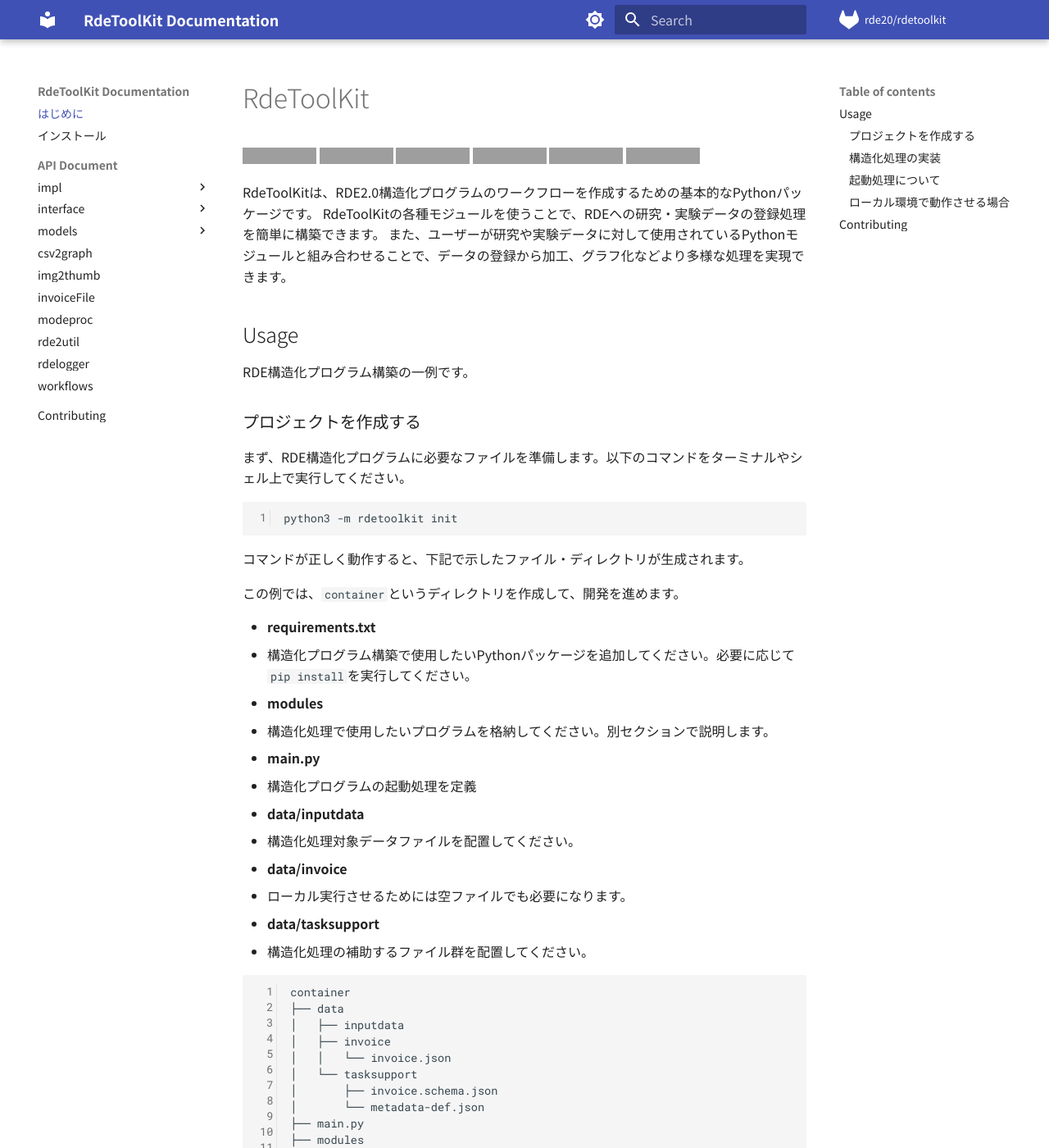
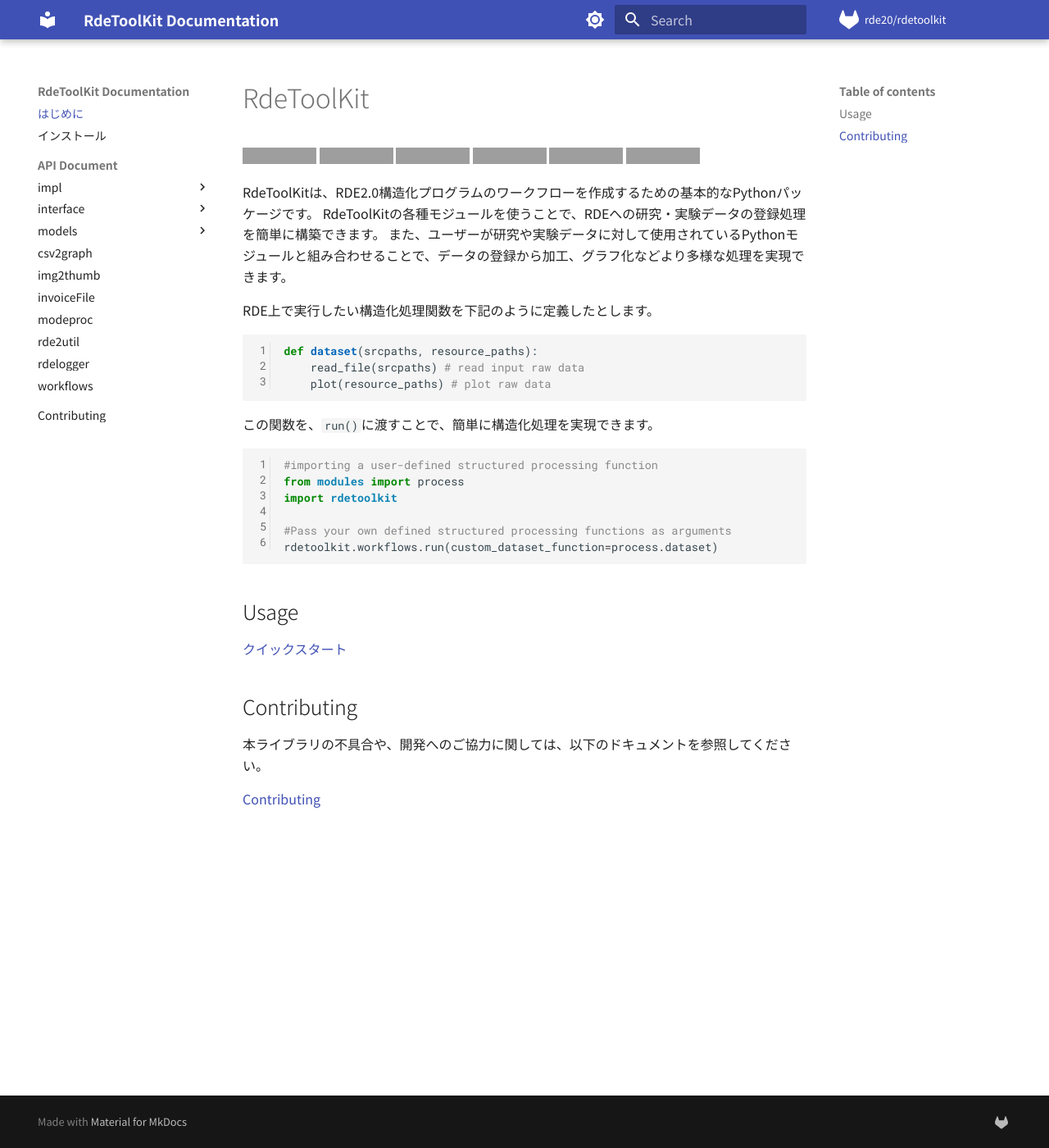
Before and after one commit to nims-dpfc/rdetoolkit, an MkDocs documentation site: the page built from docs/index.md, in a window 1280 px wide and 1400 px high. Shown: the whole window at 82% size. Built offline with MkDocs 1.6.1 and Material for MkDocs 9.7.7, drawn with Linux system fonts in a browser that asks for light colours; some of the changed text lies outside the part shown; grey boxes are pictures that could not be loaded.

Commit message:
added: #28 :books: ドキュメント更新

````diff
--- a/docs/index.md
+++ b/docs/index.md
@@ -12,124 +12,31 @@ RdeToolKitは、RDE2.0構造化プログラムのワークフローを作成す
 RdeToolKitの各種モジュールを使うことで、RDEへの研究・実験データの登録処理を簡単に構築できます。
 また、ユーザーが研究や実験データに対して使用されているPythonモジュールと組み合わせることで、データの登録から加工、グラフ化などより多様な処理を実現できます。
 
-## Usage
+RDE上で実行したい構造化処理関数を下記のように定義したとします。
 
-RDE構造化プログラム構築の一例です。
-
-### プロジェクトを作成する
-
-まず、RDE構造化プログラムに必要なファイルを準備します。以下のコマンドをターミナルやシェル上で実行してください。
-
-```bash
-python3 -m rdetoolkit init
+```python
+def dataset(srcpaths, resource_paths):
+    read_file(srcpaths) # read input raw data
+    plot(resource_paths) # plot raw data
 ```
 
-コマンドが正しく動作すると、下記で示したファイル・ディレクトリが生成されます。
-
-この例では、`container`というディレクトリを作成して、開発を進めます。
-
-- **requirements.txt**
-  - 構造化プログラム構築で使用したいPythonパッケージを追加してください。必要に応じて`pip install`を実行してください。
-- **modules**
-  - 構造化処理で使用したいプログラムを格納してください。別セクションで説明します。
-- **main.py**
-  - 構造化プログラムの起動処理を定義
-- **data/inputdata**
-  - 構造化処理対象データファイルを配置してください。
-- **data/invoice**
-  - ローカル実行させるためには空ファイルでも必要になります。
-- **data/tasksupport**
-  - 構造化処理の補助するファイル群を配置してください。
-
-```shell
-container
-├── data
-│   ├── inputdata
-│   ├── invoice
-│   │   └── invoice.json
-│   └── tasksupport
-│       ├── invoice.schema.json
-│       └── metadata-def.json
-├── main.py
-├── modules
-└── requirements.txt
-```
-
-### 構造化処理の実装
-
-入力データに対してデータ加工・グラフ化・機械学習用のcsvファイルの作成など処理を実行し、RDEへデータを登録できます。下記の書式に従っていただければ、独自の処理をRDEの構造化処理のフローに組み込み込むことが可能です。
-
-`dataset()`は、以下の2つの引数を渡してください。
-
-- srcpaths (RdeInputDirPaths): 処理のための入力リソースへのパス
-- resource_paths (RdeOutputResourcePath): 処理結果を保存するための出力リソースへのパス
+この関数を、`run()`に渡すことで、簡単に構造化処理を実現できます。
 
 ```python
-def dataset(srcpaths: RdeInputDirPaths, resource_paths: RdeOutputResourcePath):
-    ...
-```
-
-今回の例では、`modules`以下に、`def display_messsage()`というダミー処理を定義し、独自の構造化処理を定義したいと思います。`modules/process.py`というファイルを作成します。
-
-```python
-# modules/process.py
-def display_messsage(path):
-    print(f"Test Message!: {path}")
-
-def dataset(srcpaths, resource_paths):
-    display_messsage(srcpaths)
-    display_messsage(resource_paths)
-```
-
-### 起動処理について
-
-続いて、`rdetoolkit.workflow.run()`を使って、起動処理を定義します。起動処理で主に実行処理は、
-
-- 入力ファイルのチェック
-- 入力ファイルとRDE構造化で規定する各種ディレクトリパスを取得する
-- ユーザーごとで定義した具体的な構造化処理を実行
-
-```python
-from modules import process #独自で定義した構造化処理関数
+#importing a user-defined structured processing function
+from modules import process
 import rdetoolkit
 
-#独自で定義した構造化処理関数を引数として渡す
+#Pass your own defined structured processing functions as arguments
 rdetoolkit.workflows.run(custom_dataset_function=process.dataset)
 ```
 
-もし、独自の構造化処理を渡さない場合、以下のように定義してください。
+## Usage
 
-```python
-import rdetoolkit
-
-rdetoolkit.workflows.run()
-```
-
-### ローカル環境で動作させる場合
-
-各自のローカル環境で、デバッグやテスト的にRDEの構造化処理を実行したい場合、`data`ディレクトリに必要な入力データを追加することで、ローカル環境でも実行可能です。ディレクトリ構造は、以下のように、main.pyと同じ階層にdataディレクトリを配置していただければ動作します。
-
-```bash
-container/
-├── main.py
-├── requirements.txt
-├── modules/
-│   ├── process.py
-└── data/
-    ├── inputdata/
-    │   └── <処理したい実験データ>
-    ├── invoice/
-    │   └── invoice.json
-    └── tasksupport/
-        ├── metadata-def.json
-        ├── invoice.schema.json
-        └── invoice.json
-```
+[クイックスタート](usage.md)
 
 ## Contributing
 
-1. Fork it (https://gitlab.nims.go.jp/dpfc/data_registry/rde20/rdetoolkit)
-2. Create your feature branch (`git checkout -b feature/newFeature`)
-3. Commit your changes (`git commit -am 'Add some feature'`)
-4. Push to the branch (`git push origin feature/newFeature`)
-5. Create a new Merge Request
+本ライブラリの不具合や、開発へのご協力に関しては、以下のドキュメントを参照してください。
+
+[Contributing](contributing.md)
````
Also changed, not shown: docs/css/extra.css (added, +35 -0 lines), docs/install.md (+10 -4 lines), docs/usage.md (added, +190 -0 lines).
